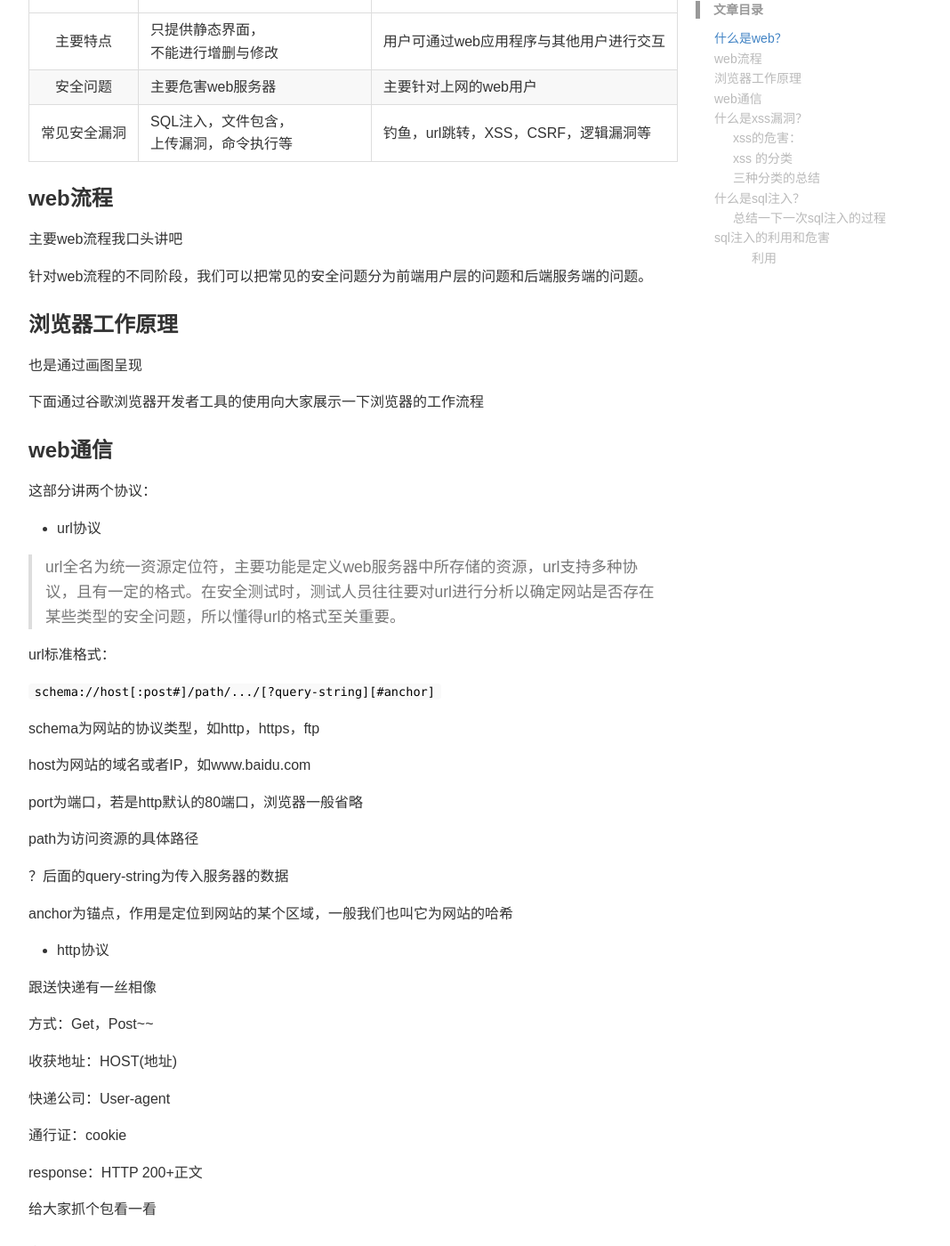
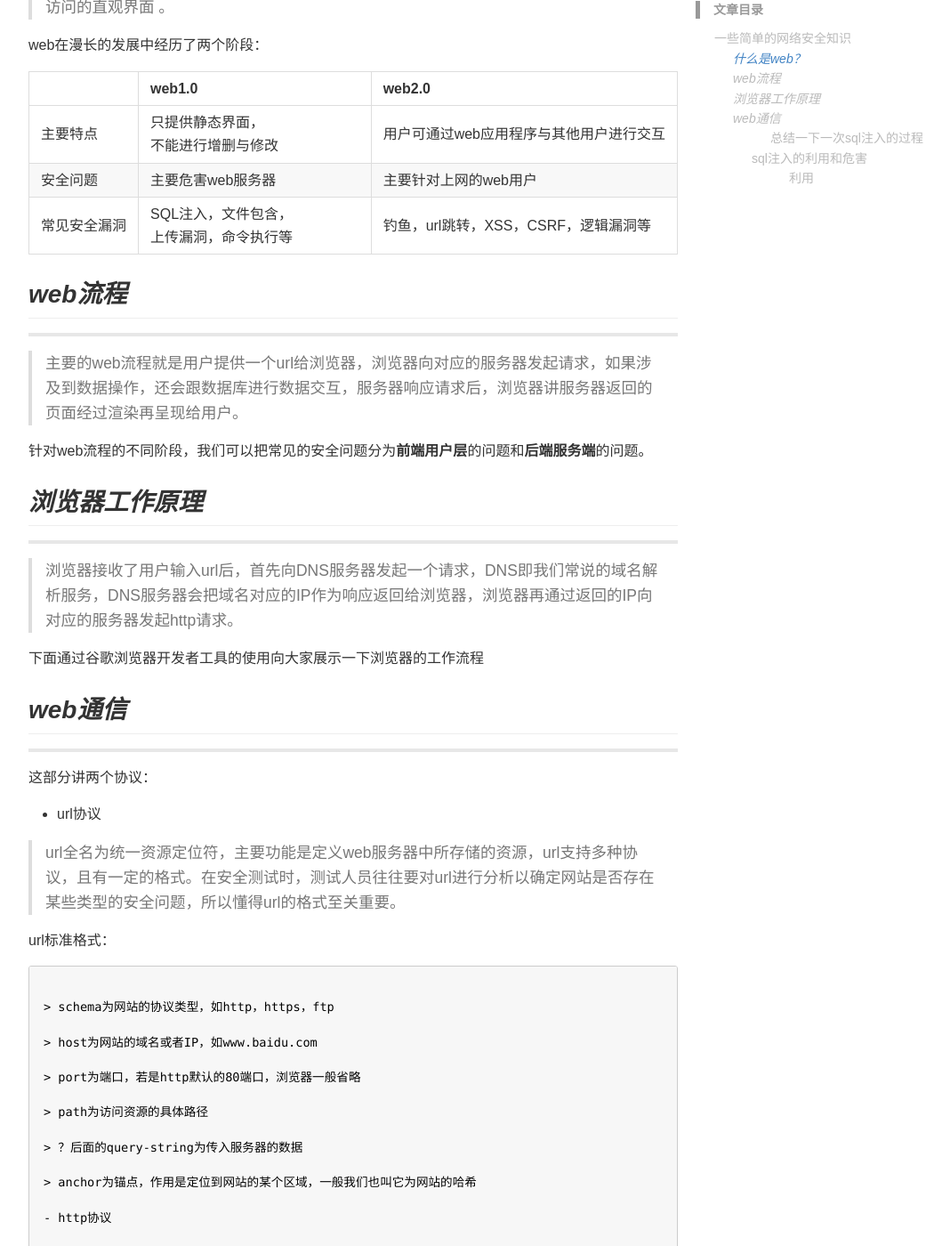
Before and after one commit to elcbng/elcbng.github.io, a Jekyll site: the page built from _posts/2020-01-14-websecrity.md, in a window 1280 px wide and 1400 px high, scrolled down 562 px. Shown: the whole window at 89% size, without its empty margins (118-1186 px from the left). Built offline with Jekyll 4.4.1, drawn with Linux system fonts in a browser that asks for light colours; comment, search, counter and statistics services are not loaded; some of the changed text lies outside the part shown.

Commit message:
Update 2020-01-14-websecrity.md

````diff
--- a/_posts/2020-01-14-websecrity.md
+++ b/_posts/2020-01-14-websecrity.md
@@ -1,39 +1,49 @@
 ---
 layout: post
-title: 一些简单的网络安全知识
+title: 网络组开课之安全知识1
 tags: [Websecrity]
 author: 404player
 ---
 
-*web安全是一个博大精深的问题，涉及的知识面很广，这节课的主要目的主要还是简略地介绍一下在网站开发中常见web漏洞的原理和一些简单的防御方式。大家压力不要太大，太深的知识不需要大家掌握，当然有兴趣可以自行学习~~~*
+# 一些简单的网络安全知识
 
 
 
-### 什么是web？
+
+
+
+
+*web安全是一个博大精深的问题，涉及的知识面很广，这节课的主要目的主要还是简略地介绍一下在网站开发中常见web漏洞的原理和一些简单的防御方式。大家压力不要太大，太深的知识不需要大家掌握，当然有兴趣可以自行学习~~~*
+
+## *什么是web？*
+- - -
+
 
 > web其实就是 World Wide Web 的缩写，也就是我们平时所说的万维网。 它是一种基于超文本和HTTP的、全球性的、动态交互的、跨平台的分布式图形信息系统。是建立在Internet上的一种<b>网络服务</b>，为浏览者在Internet上查找和浏览信息提供了图形化的、易于访问的直观界面 。
 
 web在漫长的发展中经历了两个阶段：
 
-|              | web1.0                                  | web2.0                                  |
-| :----------: | --------------------------------------- | --------------------------------------- |
+|              | web1.0                                  | web2.0                               |
+| ----------| --------------------------------------- | --------------------------------------- |
 |   主要特点   | 只提供静态界面，不能进行增删与修改      | 用户可通过web应用程序与其他用户进行交互 |
 |   安全问题   | 主要危害web服务器                       | 主要针对上网的web用户                   |
 | 常见安全漏洞 | SQL注入，文件包含，上传漏洞，命令执行等 | 钓鱼，url跳转，XSS，CSRF，逻辑漏洞等    |
 
-### web流程
+## *web流程*
+- - -
 
-主要web流程我口头讲吧
+> 主要的web流程就是用户提供一个url给浏览器，浏览器向对应的服务器发起请求，如果涉及到数据操作，还会跟数据库进行数据交互，服务器响应请求后，浏览器讲服务器返回的页面经过渲染再呈现给用户。
 
-针对web流程的不同阶段，我们可以把常见的安全问题分为前端用户层的问题和后端服务端的问题。
+针对web流程的不同阶段，我们可以把常见的安全问题分为**前端用户层**的问题和**后端服务端**的问题。
 
-### 浏览器工作原理
-
-也是通过画图呈现
+## *浏览器工作原理*
+- - -
+> 浏览器接收了用户输入url后，首先向DNS服务器发起一个请求，DNS即我们常说的域名解析服务，DNS服务器会把域名对应的IP作为响应返回给浏览器，浏览器再通过返回的IP向对应的服务器发起http请求。
 
 下面通过谷歌浏览器开发者工具的使用向大家展示一下浏览器的工作流程
 
-### web通信
+## *web通信*
+- - -
 
 这部分讲两个协议：
 
@@ -43,55 +53,56 @@
 
 url标准格式：
 
-``schema://host[:post#]/path/.../[?query-string][#anchor]``
+```schema://host[:post#]/path/.../[?query-string][#anchor]```
 
-schema为网站的协议类型，如http，https，ftp
+> schema为网站的协议类型，如http，https，ftp
 
-host为网站的域名或者IP，如www.baidu.com
+> host为网站的域名或者IP，如www.baidu.com
 
-port为端口，若是http默认的80端口，浏览器一般省略
+> port为端口，若是http默认的80端口，浏览器一般省略
 
-path为访问资源的具体路径
+> path为访问资源的具体路径
 
-？后面的query-string为传入服务器的数据
+> ？后面的query-string为传入服务器的数据
 
-anchor为锚点，作用是定位到网站的某个区域，一般我们也叫它为网站的哈希
+> anchor为锚点，作用是定位到网站的某个区域，一般我们也叫它为网站的哈希
 
 - http协议
 
 跟送快递有一丝相像
 
-方式：Get，Post~~
+> 方式：Get，Post~~
 
-收获地址：HOST(地址)
+> 收获地址：HOST(地址)
 
-快递公司：User-agent
+> 快递公司：User-agent
 
-通行证：cookie
+> 通行证：cookie
 
-response：HTTP 200+正文
+> response：HTTP 200+正文
 
 给大家抓个包看一看
 
-### 什么是xss漏洞？
+## *什么是xss漏洞？*
+- - -
 
 >  全名为Cross-site scripting，跨站脚本，为了不和层叠样式表的缩写混淆，通常简称为xss
 
-#### xss的危害：
+### **xss的危害**：
 
 - 盗取用户信息
 - 实现钓鱼
 - 制造蠕虫等
 
-本质：是一种html注入，在网页中插入恶意脚本
+> **本质：是一种html注入，在网页中插入恶意脚本**
 
-#### xss 的分类
+### **xss 的分类:**
 
 - 存储型
 - 反射性
 - Dom型
 
-#### 三种分类的总结
+### **三种分类的总结**
 
 | xss类型  | 存储型                                               | 反射型                       | DOM型                        |
 | -------- | ---------------------------------------------------- | ---------------------------- | ---------------------------- |
@@ -100,9 +111,9 @@
 | 输出方式 | 后端WEB应用程序                                      | 后端WEB应用程序              | 前端Javascript               |
 | 输出位置 | HTTP响应中                                           | HTTP响应中                   | 动态构造的DOM节点            |
 
-下面用本地搭建的环境给大家演示一下
+**下面用本地搭建的环境给大家演示一下**
 
-### 什么是sql注入？
+## *什么是sql注入？*
 
 > 在安全防护还不算太强的过去，存在一种密码叫万能密码。使用这种密码不需要输入密码，只需要在用户名处输入admin'--便可以进行登录，思考一下，这种操作的原理是什么呢？
 
@@ -110,13 +121,17 @@
 
 下面把拼接的sql语句打印出来看一看：
 
-``select name from teacher where name='admin' and password='md5处理后的密码'``
+```sql
+select name from teacher where name='admin' and password='md5处理后的密码'
+```
 
 意思就是从名为teacher表中查询对应用户名，执行成功后返回结果
 
 下面来看一看使用万能密码后执行的sql语句
 
-``select name from teacher where name ='admin'-- passwd='md5加密后的密码'limit 1``
+```sql
+select name from teacher where name ='admin'-- passwd='md5加密后的密码'limit 1
+```
 
 > -- 是起到注释的作用，而前面的单引号则是为了闭合前面的单引号，导致后面的判断语句失效，所以执行的sql语句其实只是``select name from teacher where name='admin'``，当数据库中admin用户存在时，便会返回结果。
 
@@ -135,9 +150,9 @@
 > - 可以控制输入的数据
 > - 服务器要执行的代码拼接了控制的数据
 
-本质：数据和代码未分离，即把数据当作代码来执行
+**本质：数据和代码未分离，即把数据当作代码来执行**
 
-ps：凡是用户可控的数据皆为不可信任的数据
+``ps：凡是用户可控的数据皆为不可信任的数据 ``
 
 ### sql注入的利用和危害
 
@@ -147,11 +162,13 @@
 
 - 利用脚本查询sql版本
 
-``username=admin' and 1=2 union select version() -- &pwd=``
+```sql
+username=admin' and 1=2 union select version() -- &pwd=
+```
 
 - 获取当前数据库的用户
 
-只需要把version（）改成user（）
+> 只需要把version（）改成user（）
 
 ---------------------------------------------------------------------------------------------------
 
````
